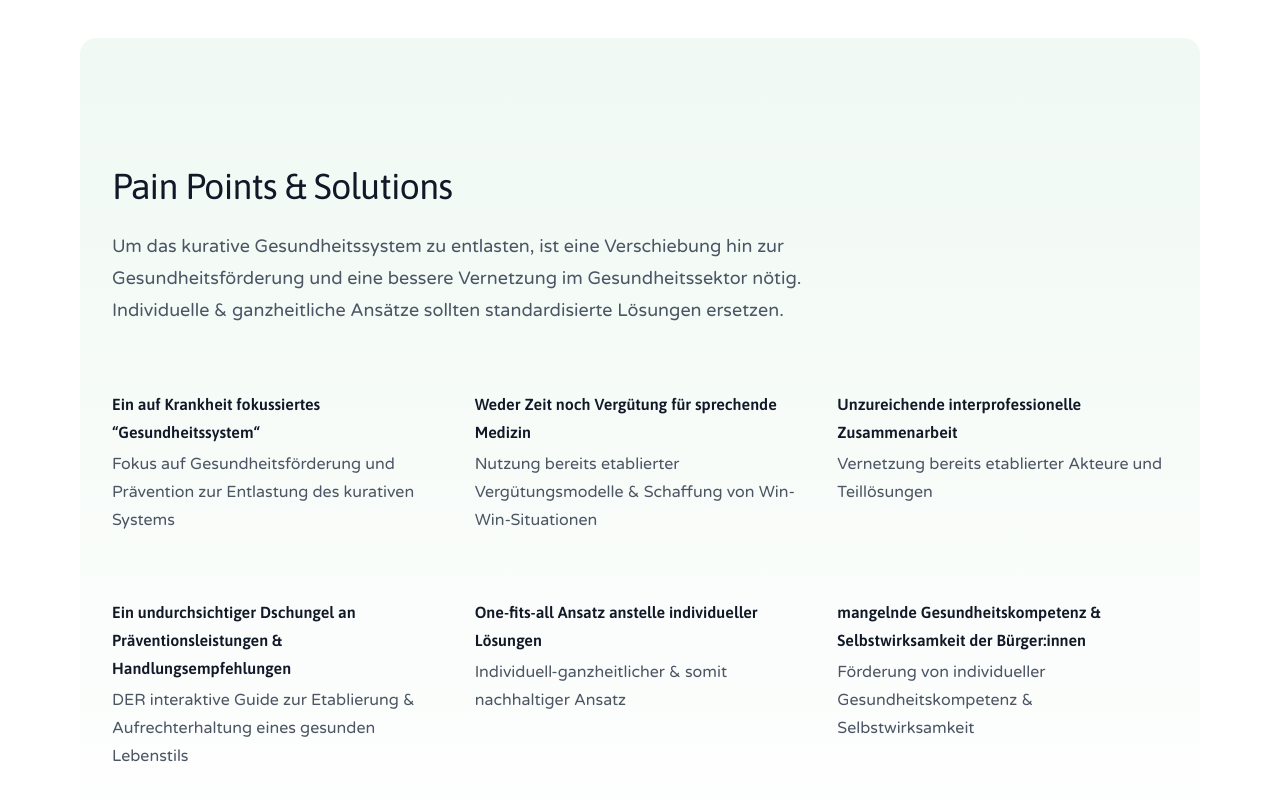
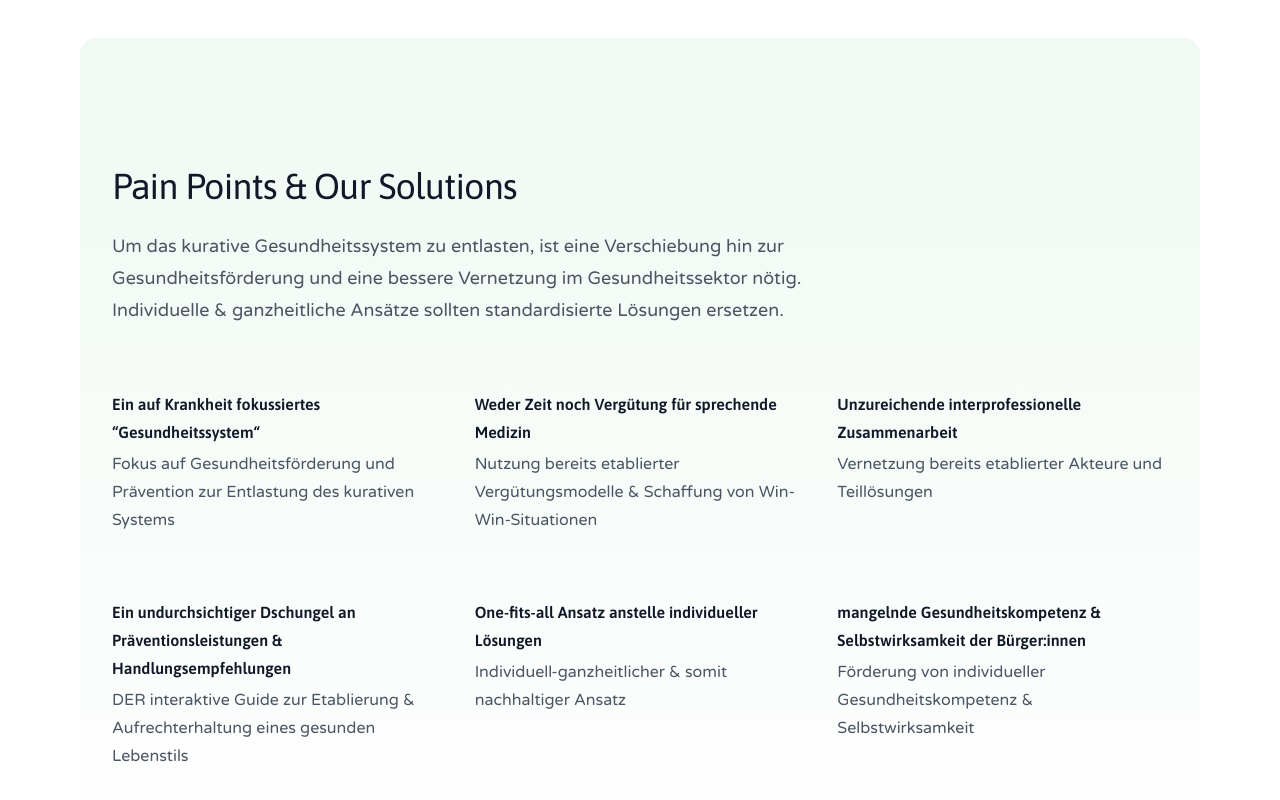
Before and after one commit to prevery-de/prevery-de.github.io, a React (Vite) app: page / in a window 1280 px wide. Shown: the part 1999-2799 px from the top of the page. Built offline with nearby package versions, Linux system fonts and the light colour scheme.

Commit message:
Update pain.tsx

```diff
--- a/src/components/pain.tsx
+++ b/src/components/pain.tsx
@@ -30,7 +30,7 @@ export default function Pain() {
         <div className="bg-white py-24 sm:py-32 bg-gradient-to-b from-prevery-50 to-white md:m-20 rounded-2xl">
             <div className="mx-auto max-w-7xl px-6 lg:px-8">
                 <div className="mx-auto max-w-3xl lg:mx-0">
-                    <h2 className="font-asap text-3xl font-normal tracking-tight text-gray-900 sm:text-4xl">Pain Points & Solutions</h2>
+                    <h2 className="font-asap text-3xl font-normal tracking-tight text-gray-900 sm:text-4xl">Pain Points & Our Solutions</h2>
                     <p className="font-varela mt-6 text-lg leading-8 text-gray-600">
                         Um das kurative Gesundheitssystem zu entlasten, ist eine Verschiebung hin zur Gesundheitsförderung und eine bessere Vernetzung im Gesundheitssektor nötig. Individuelle & ganzheitliche Ansätze sollten standardisierte Lösungen ersetzen.
                     </p>
```
